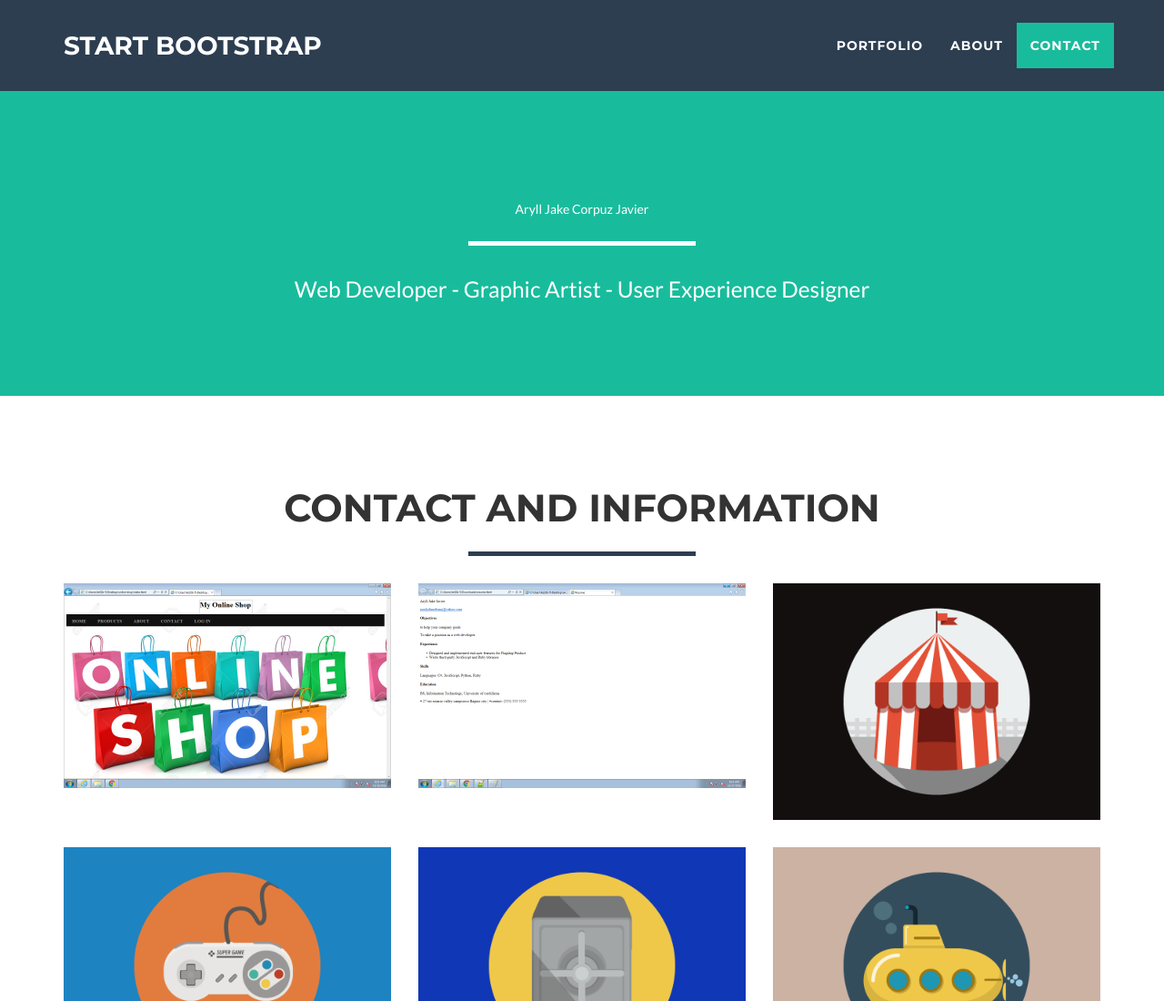
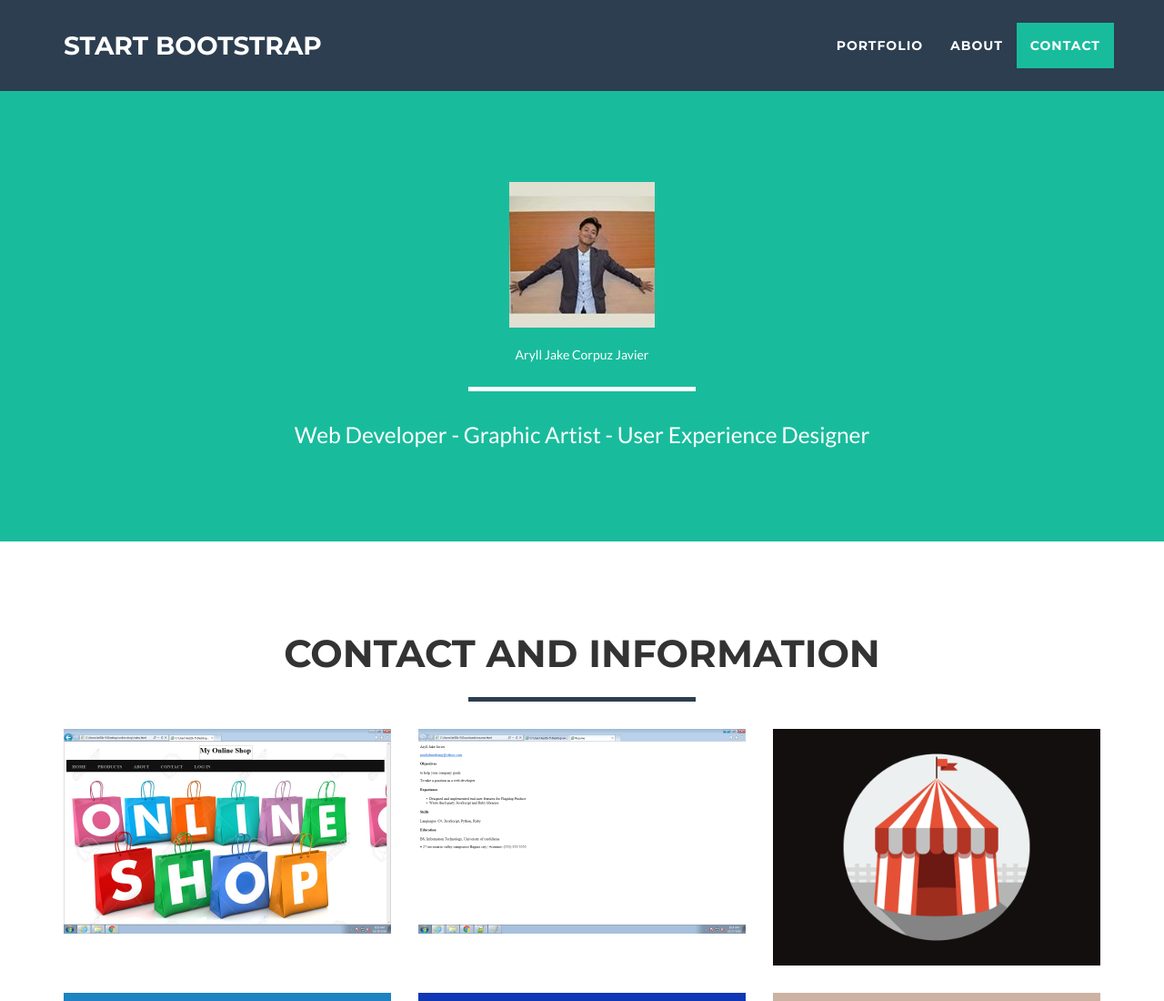
Before and after one commit to jakez122/JJ.github.io, a website: page index.html in a window 1280 px wide. Shown: the top 1100 px of the page at 91% size. Drawn offline with nearby package versions, Linux system fonts and the light colour scheme.

Commit message:
Update index.html

```diff
--- a/index.html
+++ b/index.html
@@ -71,7 +71,7 @@
         <div class="container">
             <div class="row">
                 <div class="col-lg-12">
-                    <img class="img-responsive" src="000.png" alt="">
+                    <img class="img-responsive" src="000.jpg" alt="">
                     <div class="intro-text">
                         <span class="Aryll Jake Javier">Aryll Jake Corpuz Javier</span>
                         <hr class="star-light">
```
